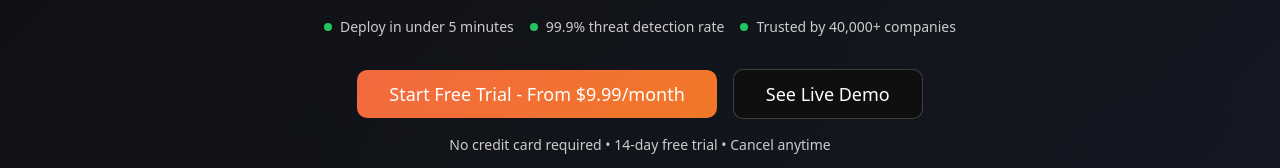
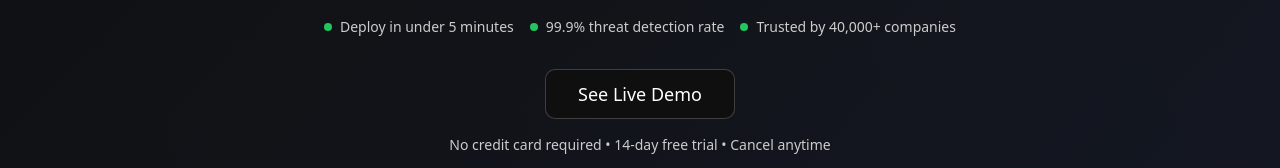
Before and after one commit to trecliipz/trellix-shield-portal, a React (Vite) app: page / in a window 1280 px wide. Shown: the part 467-635 px from the top of the page. Built offline with nearby package versions, Linux system fonts and the light colour scheme; no server answers; the database is empty.

Commit message:
Delete "Start Free Trial" button

```diff
--- a/src/components/Hero.tsx
+++ b/src/components/Hero.tsx
@@ -40,9 +40,6 @@ export const Hero = ({ onGetStarted }: HeroProps) => {
         </div>
 
         <div className="flex flex-col sm:flex-row items-center justify-center gap-4">
-          <Button size="lg" onClick={onGetStarted} className="glow-button text-lg px-8 py-6 hover:scale-105 transition-all duration-300">
-            Start Free Trial - From $9.99/month
-          </Button>
           <Button variant="outline" size="lg" className="text-lg px-8 py-6 hover:scale-105 transition-all duration-300">
             See Live Demo
           </Button>
```
